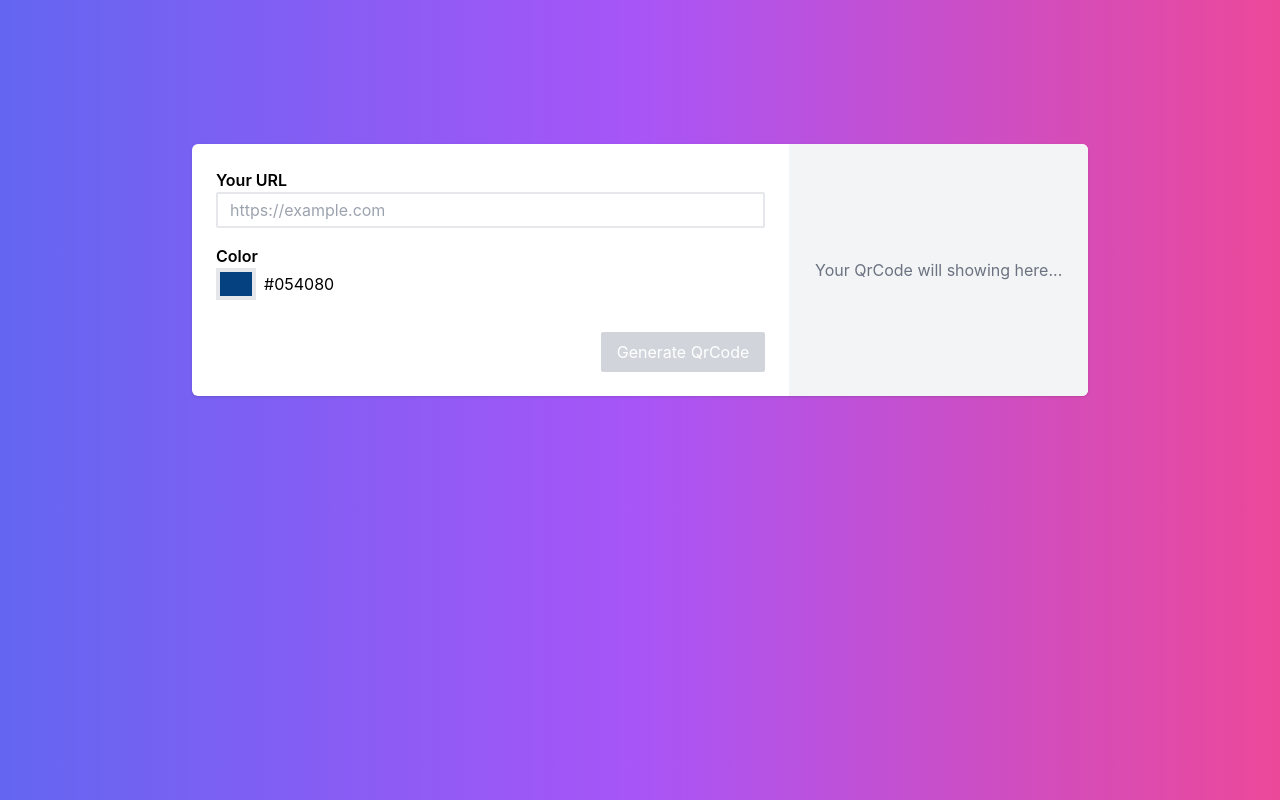
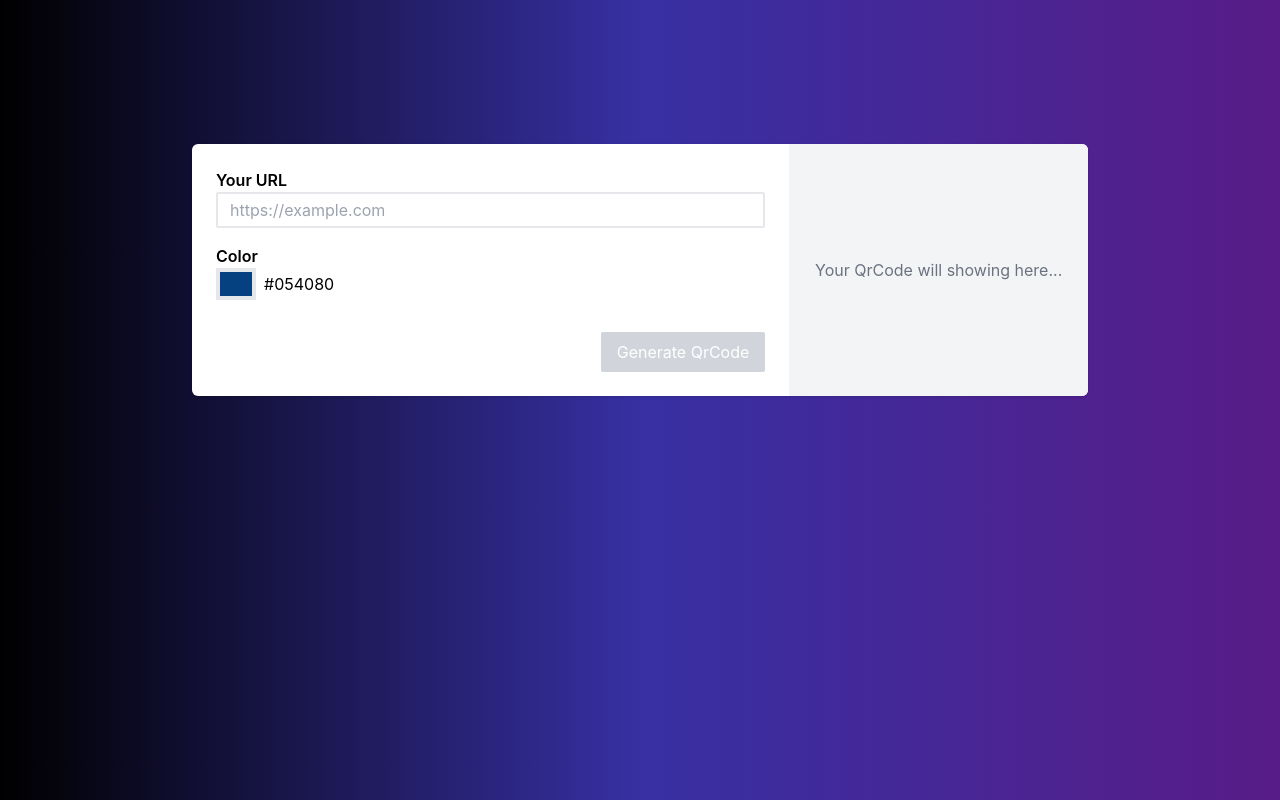
Before and after one commit to disha2301/quick-check, a React (Create React App) app: page / in a window 1280 px wide. Built offline with nearby package versions, Linux system fonts and the light colour scheme; no server answers.

Commit message:
chore:change style

```diff
--- a/src/App.js
+++ b/src/App.js
@@ -15,7 +15,7 @@ function App() {
   const [error, setError] = useState(null);
   const [loading, setLoading] = useState(false);
   const config = {
-    header: { Authorization: `Bearer ${process.env.REACT_APP_API_TOKEN}` },
+    header: { Authorization: "Bearer 48a7c7a0-3d2a-11ee-8bc4-df488844fe3a" },
   };
 
   const bodyParameters = {
@@ -47,7 +47,7 @@ function App() {
     error,
   };
   return (
-    <div className="bg-gradient-to-r from-indigo-500 via-purple-500 to-pink-500 h-screen pt-36 px-2">
+    <div className="bg-gradient-to-r from-black via-indigo-800 to-purple-900 h-screen pt-36 px-2">
       <div className="container mx-auto max-w-4xl bg-white rounded-md shadow">
         <div className="md:grid md:grid-cols-3">
           <InputContext.Provider value={value}>
```
